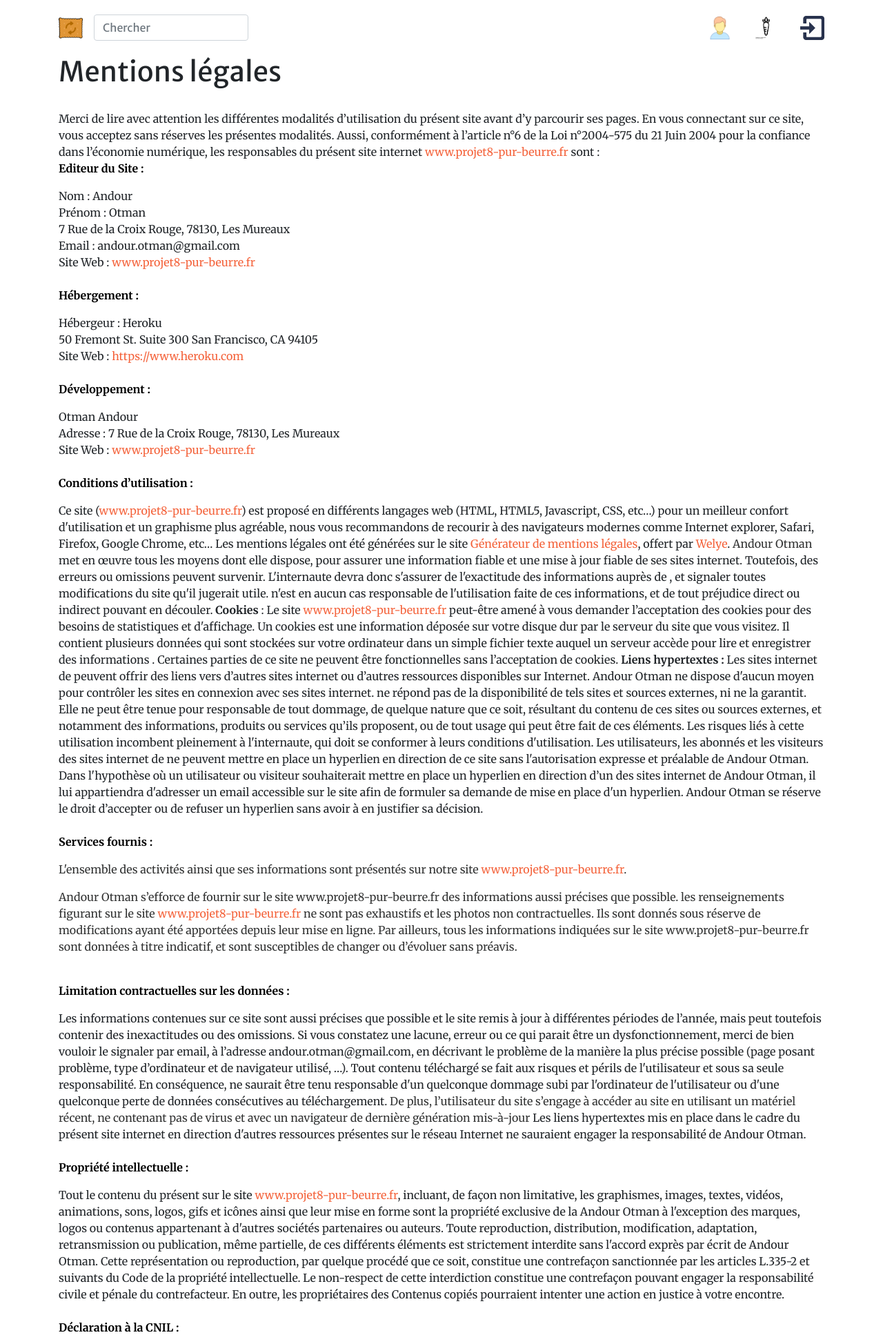
After one commit to OtmanAndour/Projet-8-Pur-Beurre, a Django app: page /legal_terms in a window 1280 px wide. The commit adds this page. Shown: the top 1935 px of the page at 69% size. Run offline with Django 3.2, Linux system fonts and the light colour scheme; some libraries are stand-ins or nearby versions; some web fonts are replaced.

Commit message:
Added legal terms page

```diff
--- a/pur_beurre/website/templates/website/index.html
+++ b/pur_beurre/website/templates/website/index.html
@@ -74,7 +74,7 @@
             </div>
             <div class="col-lg-4 mr-auto text-center">
               <i class="fas fa-envelope fa-3x mb-3 text-muted"></i>
-              <a class="d-block" href="mailto:mail@mail.com">mail@mail.com</a>
+              <a class="d-block" href="mailto:mail@mail.com">andour.otman@gmail.com</a>
             </div>
           </div>
         </div>
--- /dev/null
+++ b/pur_beurre/website/templates/website/legal_terms.html
@@ -0,0 +1,73 @@
+{% extends "base.html" %}
+
+{% block title %} Pur Beurre - Contact {% endblock %}
+
+{% block content %}
+
+<div class="container" style="margin-top:80px">
+    <h1>Mentions légales</h1>
+    </br>
+    Merci de lire avec attention les différentes modalités d’utilisation du présent site avant d’y parcourir ses pages. En vous connectant sur ce site, vous acceptez sans réserves les présentes modalités. Aussi, conformément à l’article n°6 de la Loi n°2004-575 du 21 Juin 2004 pour la confiance dans l’économie numérique, les responsables du présent site internet <a href="http://www.projet8-pur-beurre.fr">www.projet8-pur-beurre.fr</a> sont : </br>
+
+    <p style="color: #b51a00;"><span style="color: rgb(0, 0, 0);"><b>Editeur du Site : </b></span></p>
+    Nom : Andour </br>
+    Prénom : Otman </br>
+    7 Rue de la Croix Rouge, 78130, Les Mureaux </br>
+    Email : andour.otman@gmail.com </br>
+    Site Web : <a href="http://www.projet8-pur-beurre.fr">www.projet8-pur-beurre.fr</a>
+    </br> </br>
+    <p style="color: #b51a00;"><b><span style="color: rgb(0, 0, 0);">Hébergement :</span> </b></p>
+    Hébergeur : Heroku </br>
+    50 Fremont St. Suite 300 San Francisco, CA 94105 </br>
+    Site Web :  <a href="http://https://www.heroku.com">https://www.heroku.com</a>
+    </br> </br>
+    <p style="color: #b51a00;"><span style="color: rgb(0, 0, 0);"><b>Développement</b><b> : </b></span></p>
+    Otman Andour </br>
+    Adresse : 7 Rue de la Croix Rouge, 78130, Les Mureaux </br>
+    Site Web : <a href="http://www.projet8-pur-beurre.fr">www.projet8-pur-beurre.fr</a>
+    </br> </br>
+    <p style="color: #b51a00;"><span style="color: rgb(0, 0, 0);"><b>Conditions d’utilisation : </b></span></p>
+    Ce site (<a href="http://www.projet8-pur-beurre.fr">www.projet8-pur-beurre.fr</a>) est proposé en différents langages web (HTML, HTML5, Javascript, CSS, etc…) pour un meilleur confort d'utilisation et un graphisme plus agréable, nous vous recommandons de recourir à des navigateurs modernes comme Internet explorer, Safari, Firefox, Google Chrome, etc…
+    Les mentions légales ont été générées sur le site <a title="générateur de mentions légales pour site internet gratuit" href="http://www.generateur-de-mentions-legales.com">Générateur de mentions légales</a>, offert par <a title="imprimerie paris, imprimeur paris" href="http://welye.com">Welye</a>.
+
+    <span style="color: #323333;">Andour Otman<b> </b></span>met en œuvre tous les moyens dont elle dispose, pour assurer une information fiable et une mise à jour fiable de ses sites internet. Toutefois, des erreurs ou omissions peuvent survenir. L'internaute devra donc s'assurer de l'exactitude des informations auprès de , et signaler toutes modifications du site qu'il jugerait utile. n'est en aucun cas responsable de l'utilisation faite de ces informations, et de tout préjudice direct ou indirect pouvant en découler.
+
+    <b>Cookies</b> : Le site <a href="http://www.projet8-pur-beurre.fr">www.projet8-pur-beurre.fr</a> peut-être amené à vous demander l’acceptation des cookies pour des besoins de statistiques et d'affichage. Un cookies est une information déposée sur votre disque dur par le serveur du site que vous visitez. Il contient plusieurs données qui sont stockées sur votre ordinateur dans un simple fichier texte auquel un serveur accède pour lire et enregistrer des informations . Certaines parties de ce site ne peuvent être fonctionnelles sans l’acceptation de cookies.
+
+    <b>Liens hypertextes :</b> Les sites internet de peuvent offrir des liens vers d’autres sites internet ou d’autres ressources disponibles sur Internet. Andour Otman ne dispose d'aucun moyen pour contrôler les sites en connexion avec ses sites internet. ne répond pas de la disponibilité de tels sites et sources externes, ni ne la garantit. Elle ne peut être tenue pour responsable de tout dommage, de quelque nature que ce soit, résultant du contenu de ces sites ou sources externes, et notamment des informations, produits ou services qu’ils proposent, ou de tout usage qui peut être fait de ces éléments. Les risques liés à cette utilisation incombent pleinement à l'internaute, qui doit se conformer à leurs conditions d'utilisation.
+
+    Les utilisateurs, les abonnés et les visiteurs des sites internet de ne peuvent mettre en place un hyperlien en direction de ce site sans l'autorisation expresse et préalable de Andour Otman.
+
+    Dans l'hypothèse où un utilisateur ou visiteur souhaiterait mettre en place un hyperlien en direction d’un des sites internet de Andour Otman, il lui appartiendra d'adresser un email accessible sur le site afin de formuler sa demande de mise en place d'un hyperlien. Andour Otman se réserve le droit d’accepter ou de refuser un hyperlien sans avoir à en justifier sa décision.
+    </br> </br>
+    <p style="color: #b51a00;"><span style="color: rgb(0, 0, 0);"><b>Services fournis : </b></span></p>
+    <p style="color: #323333;">L'ensemble des activités ainsi que ses informations sont présentés sur notre site <a href="http://www.projet8-pur-beurre.fr">www.projet8-pur-beurre.fr</a>.</p>
+    <p style="color: #323333;">Andour Otman s’efforce de fournir sur le site www.projet8-pur-beurre.fr des informations aussi précises que possible. les renseignements figurant sur le site <a href="http://www.projet8-pur-beurre.fr">www.projet8-pur-beurre.fr</a> ne sont pas exhaustifs et les photos non contractuelles. Ils sont donnés sous réserve de modifications ayant été apportées depuis leur mise en ligne. Par ailleurs, tous les informations indiquées sur le site www.projet8-pur-beurre.fr<span style="color: #000000;"><b> </b></span>sont données à titre indicatif, et sont susceptibles de changer ou d’évoluer sans préavis.  </p>
+    </br>
+    <p style="color: #b51a00;"><span style="color: rgb(0, 0, 0);"><b>Limitation contractuelles sur les données : </b></span></p>
+    Les informations contenues sur ce site sont aussi précises que possible et le site remis à jour à différentes périodes de l’année, mais peut toutefois contenir des inexactitudes ou des omissions. Si vous constatez une lacune, erreur ou ce qui parait être un dysfonctionnement, merci de bien vouloir le signaler par email, à l’adresse andour.otman@gmail.com, en décrivant le problème de la manière la plus précise possible (page posant problème, type d’ordinateur et de navigateur utilisé, …).
+
+    Tout contenu téléchargé se fait aux risques et périls de l'utilisateur et sous sa seule responsabilité. En conséquence, ne saurait être tenu responsable d'un quelconque dommage subi par l'ordinateur de l'utilisateur ou d'une quelconque perte de données consécutives au téléchargement. <span style="color: #323333;">De plus, l’utilisateur du site s’engage à accéder au site en utilisant un matériel récent, ne contenant pas de virus et avec un navigateur de dernière génération mis-à-jour</span>
+
+    Les liens hypertextes mis en place dans le cadre du présent site internet en direction d'autres ressources présentes sur le réseau Internet ne sauraient engager la responsabilité de Andour Otman.
+    </br> </br>
+    <p style="color: #b51a00;"><span style="color: rgb(0, 0, 0);"><b>Propriété intellectuelle :</b></span></p>
+    Tout le contenu du présent sur le site <a href="http://www.projet8-pur-beurre.fr">www.projet8-pur-beurre.fr</a>, incluant, de façon non limitative, les graphismes, images, textes, vidéos, animations, sons, logos, gifs et icônes ainsi que leur mise en forme sont la propriété exclusive de la Andour Otman à l'exception des marques, logos ou contenus appartenant à d'autres sociétés partenaires ou auteurs.
+
+    Toute reproduction, distribution, modification, adaptation, retransmission ou publication, même partielle, de ces différents éléments est strictement interdite sans l'accord exprès par écrit de Andour Otman. Cette représentation ou reproduction, par quelque procédé que ce soit, constitue une contrefaçon sanctionnée par les articles L.335-2 et suivants du Code de la propriété intellectuelle. Le non-respect de cette interdiction constitue une contrefaçon pouvant engager la responsabilité civile et pénale du contrefacteur. En outre, les propriétaires des Contenus copiés pourraient intenter une action en justice à votre encontre.
+    </br> </br>
+    <p style="color: #b51a00;"><span style="color: rgb(0, 0, 0);"><b>Déclaration à la CNIL : </b></span></p>
+    Conformément à la loi 78-17 du 6 janvier 1978 (modifiée par la loi 2004-801 du 6 août 2004 relative à la protection des personnes physiques à l'égard des traitements de données à caractère personnel) relative à l'informatique, aux fichiers et aux libertés, ce site n'a pas fait l'objet d'une déclaration  auprès de la Commission nationale de l'informatique et des libertés (<a href="http://www.cnil.fr/">www.cnil.fr</a>).
+    </br> </br>
+    <p style="color: #b51a00;"><span style="color: rgb(0, 0, 0);"><b>Litiges : </b></span></p>
+    Les présentes conditions du site <a href="http://www.projet8-pur-beurre.fr">www.projet8-pur-beurre.fr</a> sont régies par les lois françaises et toute contestation ou litiges qui pourraient naître de l'interprétation ou de l'exécution de celles-ci seront de la compétence exclusive des tribunaux. La langue de référence, pour le règlement de contentieux éventuels, est le français.
+    </br> </br>
+    <p style="color: #b51a00;"><span style="color: rgb(0, 0, 0);"><b>Données personnelles :</b></span></p>
+    De manière générale, vous n’êtes pas tenu de nous communiquer vos données personnelles lorsque vous visitez notre site Internet <a href="http://www.projet8-pur-beurre.fr">www.projet8-pur-beurre.fr</a>.
+
+    Cependant, ce principe comporte certaines exceptions. En effet, pour certains services proposés par notre site, vous pouvez être amenés à nous communiquer certaines données telles que : votre nom, votre fonction, le nom de votre société, votre adresse électronique, et votre numéro de téléphone. Tel est le cas lorsque vous remplissez le formulaire qui vous est proposé en ligne, dans la rubrique « contact ». Dans tous les cas, vous pouvez refuser de fournir vos données personnelles. Dans ce cas, vous ne pourrez pas utiliser les services du site, notamment celui de solliciter des renseignements sur nos activités, ou de recevoir les lettres d’information.
+
+    Enfin, nous pouvons collecter de manière automatique certaines informations vous concernant lors d’une simple navigation sur notre site Internet, notamment : des informations concernant l’utilisation de notre site, comme les zones que vous visitez et les services auxquels vous accédez, votre adresse IP, le type de votre navigateur, vos temps d'accès. De telles informations sont utilisées exclusivement à des fins de statistiques internes, de manière à améliorer la qualité des services qui vous sont proposés. Les bases de données sont protégées par les dispositions de la loi du 1er juillet 1998 transposant la directive 96/9 du 11 mars 1996 relative à la protection juridique des bases de données.
+
+</div>
+{% endblock %}
```
Also changed, not shown: pur_beurre/website/templates/website/contact.html (added, +35 -0 lines).
